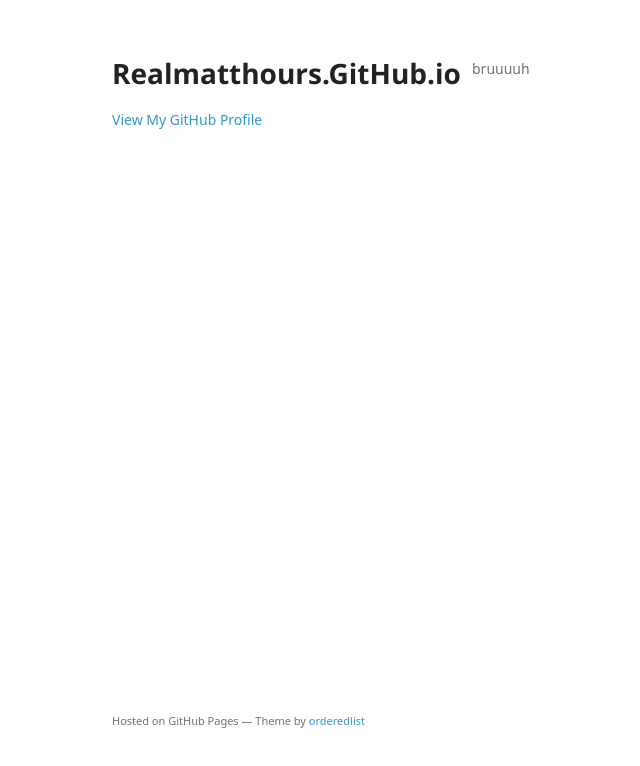
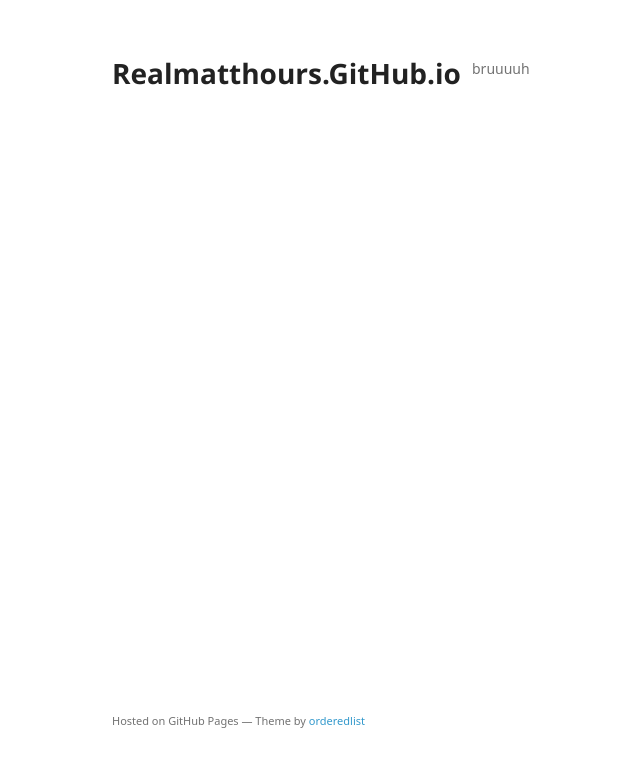
Before and after one commit to realmatthours/realmatthours.github.io, a plain HTML site: page index.html in a window 1280 px wide. Shown: the whole page, without its empty margins (98-738 px from the left). Drawn offline with Linux system fonts and the light colour scheme; a web font is replaced by a local one.

Commit message:
Update index.html

```diff
--- a/index.html
+++ b/index.html
@@ -19,8 +19,6 @@
         <p></p>
 
 
-        <p class="view"><a href="https://github.com/realmatthours">View My GitHub Profile</a></p>
-
       </header>
       <section>
         <p>bruuuuh</p>
```
